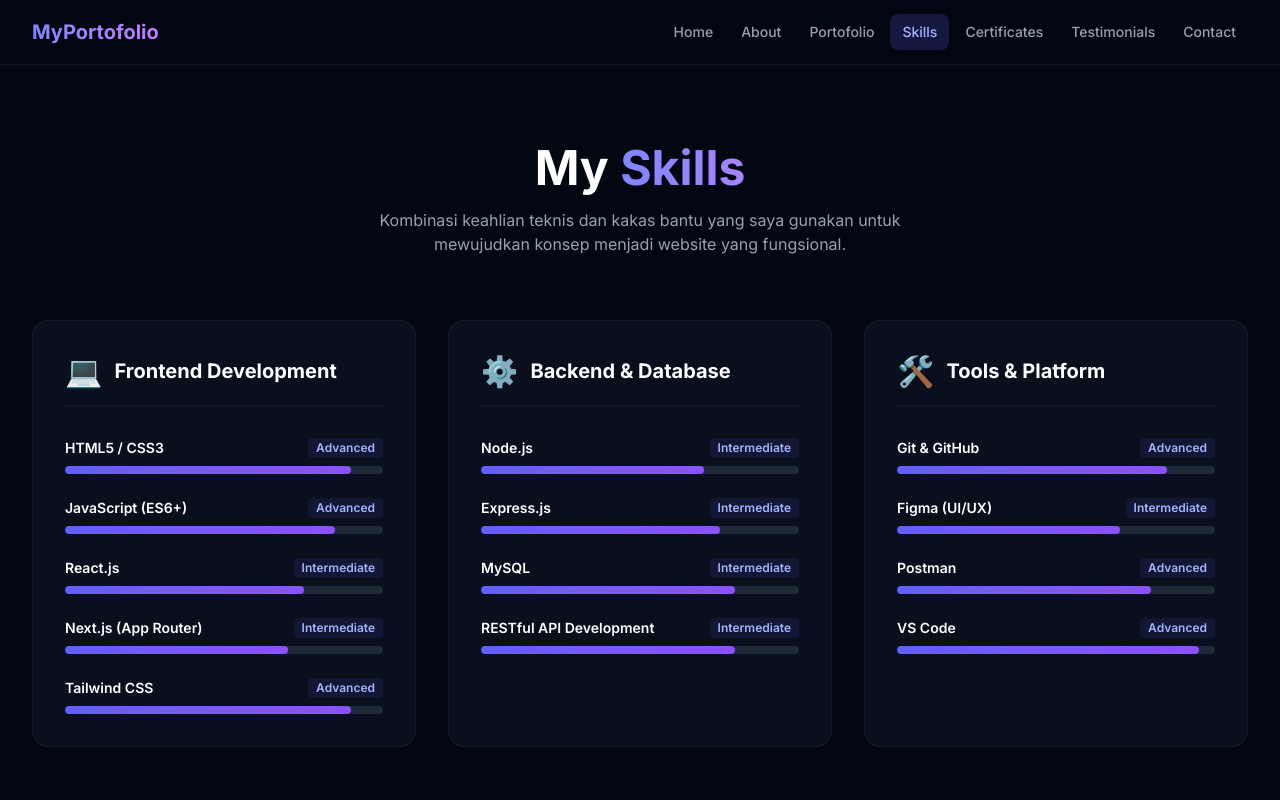
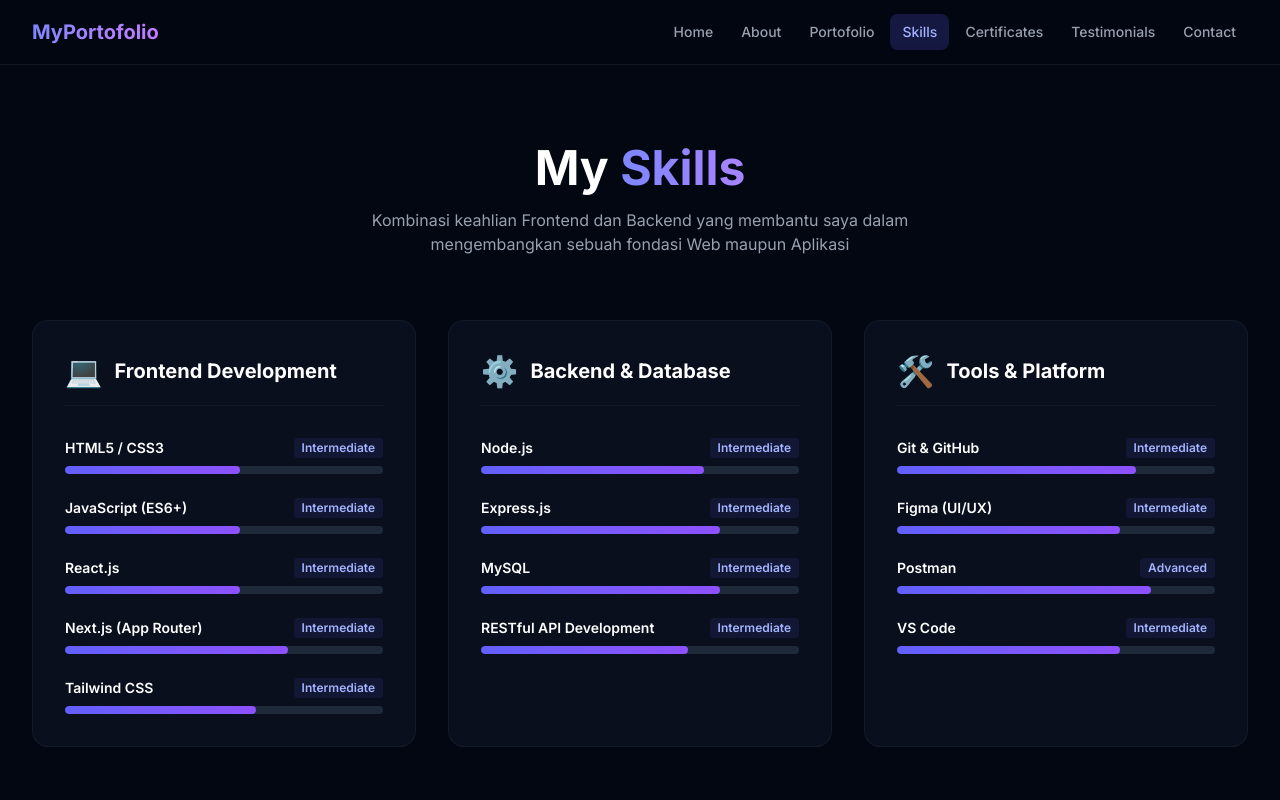
Before and after one commit to Aufa99102/Portofolio, a Next.js app in the folder frontend/: page /skills in a window 1280 px wide. Shown: the top 800 px of the page. Built offline with nearby package versions, Linux system fonts and the light colour scheme.

Commit message:
mengubah beberapa penjelasan tentang diri saya

```diff
--- a/frontend/src/app/page.tsx
+++ b/frontend/src/app/page.tsx
@@ -29,8 +29,8 @@ export default function Home() {
           {/* Ini taglinenya */}
           <p className="text-lg sm:text-xl text-gray-400 max-w-2xl mx-auto mb-10 leading-relaxed">
             Siswa XII RPL 1 yang passionate dalam {""}
-            <span className="text-indigo-300">Web Development</span>. Membangun
-            pengalaman melalui project nyata dan terus belajar teknologi terbaru.
+            <span className="text-indigo-300">Bermain Basket</span>. Bukan hanya itu
+            skill dalam bidang <span className="text-indigo-300">pembuatan web</span> pun bisa di adu
           </p>
 
           {/* Ini tombol CTA nya */}
--- a/frontend/src/app/skills/page.tsx
+++ b/frontend/src/app/skills/page.tsx
@@ -33,7 +33,7 @@ export default function SkillsPage() {
             </span>
           </h1>
           <p className="text-gray-400 max-w-xl mx-auto">
-            Kombinasi keahlian teknis dan kakas bantu yang saya gunakan untuk mewujudkan konsep menjadi website yang fungsional.
+            Kombinasi keahlian Frontend dan Backend yang membantu saya dalam mengembangkan sebuah fondasi Web maupun Aplikasi
           </p>
         </div>
 
--- a/frontend/src/components/Footer.tsx
+++ b/frontend/src/components/Footer.tsx
@@ -4,6 +4,9 @@ const quickLinks = [
   { href: "/", label: "Home" },
   { href: "/about", label: "About" },
   { href: "/portofolio", label: "Portofolio" },
+  { href: "/skills", label: "Skills" },
+  { href: "/certificates", label: "Certificates" },
+  { href: "/testimonials", label: "Testimonials" },
   { href: "/contact", label: "Contact" },
 ];
 
--- a/frontend/src/data/mockData.ts
+++ b/frontend/src/data/mockData.ts
@@ -104,11 +104,11 @@ const skillGroups: SkillGroup[] = [
     title: "Frontend Development",
     icon: "💻",
     skills: [
-      { name: "HTML5 / CSS3", level: "Advanced", percentage: 90 },
-      { name: "JavaScript (ES6+)", level: "Advanced", percentage: 85 },
-      { name: "React.js", level: "Intermediate", percentage: 75 },
+      { name: "HTML5 / CSS3", level: "Intermediate", percentage: 55 },
+      { name: "JavaScript (ES6+)", level: "Intermediate", percentage: 55 },
+      { name: "React.js", level: "Intermediate", percentage: 55 },
       { name: "Next.js (App Router)", level: "Intermediate", percentage: 70 },
-      { name: "Tailwind CSS", level: "Advanced", percentage: 90 },
+      { name: "Tailwind CSS", level: "Intermediate", percentage: 60 },
     ],
   },
   {
@@ -117,18 +117,18 @@ const skillGroups: SkillGroup[] = [
     skills: [
       { name: "Node.js", level: "Intermediate", percentage: 70 },
       { name: "Express.js", level: "Intermediate", percentage: 75 },
-      { name: "MySQL", level: "Intermediate", percentage: 80 },
-      { name: "RESTful API Development", level: "Intermediate", percentage: 80 },
+      { name: "MySQL", level: "Intermediate", percentage: 75 },
+      { name: "RESTful API Development", level: "Intermediate", percentage: 65 },
     ],
   },
   {
     title: "Tools & Platform",
     icon: "🛠️",
     skills: [
-      { name: "Git & GitHub", level: "Advanced", percentage: 85 },
+      { name: "Git & GitHub", level: "Intermediate", percentage: 75 },
       { name: "Figma (UI/UX)", level: "Intermediate", percentage: 70 },
       { name: "Postman", level: "Advanced", percentage: 80 },
-      { name: "VS Code", level: "Advanced", percentage: 95 },
+      { name: "VS Code", level: "Intermediate", percentage: 70 },
     ],
   },
 ];
@@ -177,9 +177,9 @@ const certificates: Certificate[] = [
 const testimonials: Testimonial[] = [
   {
     id: 1,
-    name: "Drs. Eko Prasetyo",
-    role: "Kepala Jurusan RPL",
-    company: "SMK Negeri 1",
+    name: "Mr. Saad",
+    role: "Kepala Sekolah SMK TELKOM MAKASSAR",
+    company: "SMK Telkom Makassar",
     avatar: "👨‍🏫",
     stars: 5,
     quote:
@@ -187,23 +187,43 @@ const testimonials: Testimonial[] = [
   },
   {
     id: 2,
-    name: "Rian Ardiansyah",
-    role: "Teman Sekolah / Ketua Kelas",
-    company: "XII RPL 1",
+    name: "Mr. Farid",
+    role: "Kaprodi Jurusan RPL",
+    company: "SMK Telkom Makassar",
     avatar: "🧑‍💻",
     stars: 5,
     quote:
-      "Belajar kelompok bareng Aufa Safaraz selalu asik. Dia pintar menjelaskan konsep pemrograman yang susah dengan bahasa yang gampang dimengerti oleh teman-teman.",
+      "Aufa Safaraz seorang siswa yang bertanggung jawab dengan tugasnya dan pantang menyerah.",
   },
   {
     id: 3,
-    name: "Siti Rahmawati",
-    role: "Guru Produktif Web & Mobile",
-    company: "SMK Negeri 1",
+    name: "Mr. Okta",
+    role: "Guru Produktif Frontend",
+    company: "SMK Telkom Makassar",
     avatar: "👩‍🏫",
     stars: 5,
     quote:
-      "Pemahaman Aufa Safaraz terhadap framework Next.js dan Tailwind CSS v4 di usianya sekarang sangat mengagumkan. Proyek-proyeknya dikerjakan dengan detail dan rapi.",
+      "Memiliki kepercayaan diri, tegas, dan bertanggung jawab, itulah yang saya kenal dari Aufa Safaraz.",
+  },
+  {
+    id: 4,
+    name: "Mr. Alif Anhar",
+    role: "Guru Produktif Backend",
+    company: "SMK Telkom Makassar",
+    avatar: "👩‍🏫",
+    stars: 5,
+    quote:
+      "Aufa Safaraz murid dari SMK Telkom yang bertanggung jawab terhadap setiap tugasnya dan memiliki karakter yang baik.",
+  },
+    {
+    id: 5,
+    name: "Muh Nabil Basyir",
+    role: "Teman Sebangku",
+    company: "XII RPL 1",
+    avatar: "🧑‍🎓",
+    stars: 5,
+    quote:
+      "Aufa Safaraz adalah teman sebangku yang baik dan senang membantu ketika saya memiliki kesusahan.",
   },
 ];
 
```
